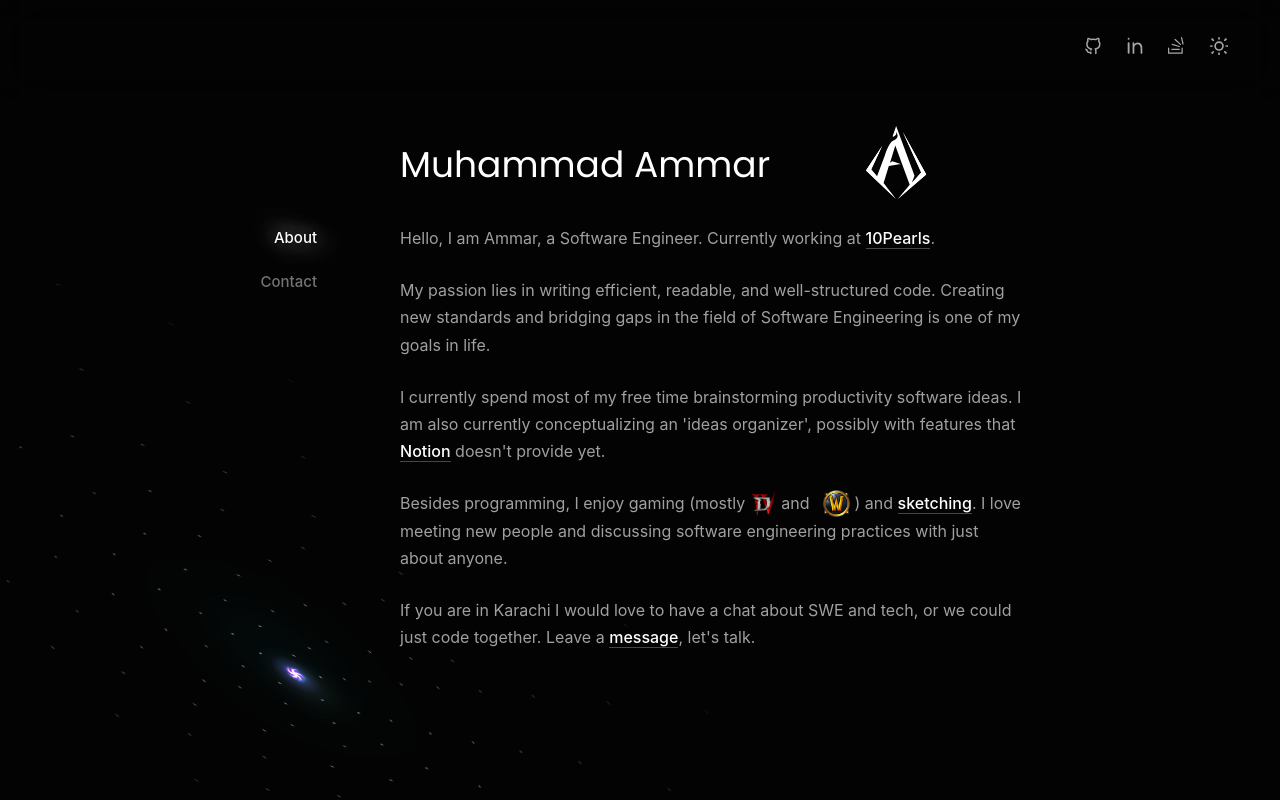
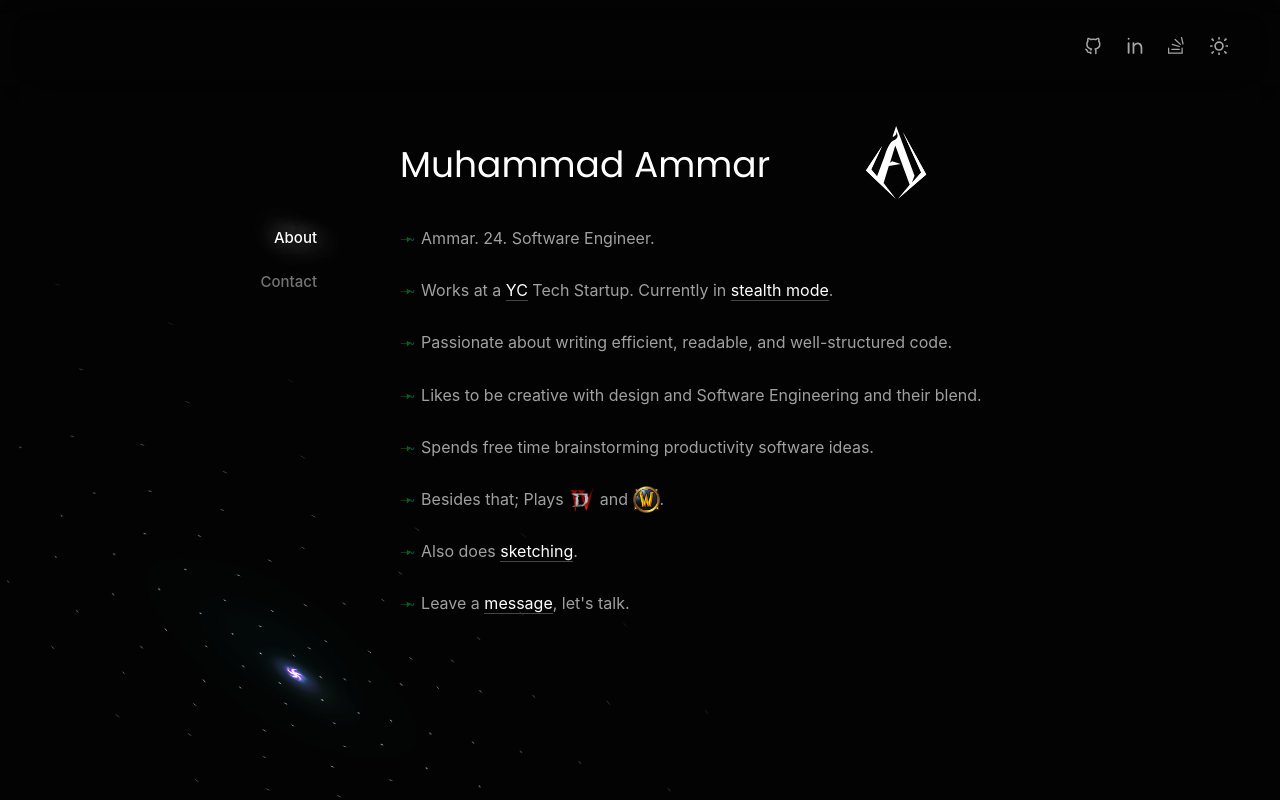
Before and after one commit to Fanoflix/personal-portfolio, a Vue app: page /about in a window 1280 px wide. Built offline with nearby package versions, Linux system fonts and the light colour scheme; a web font is replaced by a local one.

Commit message:
Updated to reflect my new endeavors

```diff
--- /dev/null
+++ b/src/components/fancylineperfix/FancyLinePrefix.vue
@@ -0,0 +1,30 @@
+<template>
+  <span class="line-cli-icon"> &#129058; <span> ~ </span></span>
+</template>
+
+<script lang="ts">
+export default {
+  name: "FancyLinePrefix",
+}
+</script>
+
+<style lang="scss">
+@import "@/assets/variables";
+.line-cli-icon {
+  color: $success-light;
+  opacity: 0.5;
+  font-size: 13px;
+
+  span {
+    color: rgb(2, 151, 151);
+    margin-left: -8px;
+    bottom: 1px;
+  }
+
+  &::after {
+    content: "";
+    margin-right: 2px;
+    bottom: 5px;
+  }
+}
+</style>
--- a/src/components/illustrations/SpiralIllustration.vue
+++ b/src/components/illustrations/SpiralIllustration.vue
@@ -146,8 +146,8 @@ svg {
   width: 66vw;
   min-height: 550px;
   min-width: 570px;
+  will-change: transform;
   transform: skew(40deg, 5deg) translate3d(0, 0, 0);
-  will-change: transform filter;
   transition: filter 2.5s ease-in;
   filter: invert(1) brightness(0.3) contrast(2);
 
--- a/src/components/inlinelink/FInlineLink.vue
+++ b/src/components/inlinelink/FInlineLink.vue
@@ -1,3 +1,4 @@
+
 <template>
   <RouterLink v-if="to" :to="to" class="inline-link" :class="linkClasses">
     <slot> </slot>
@@ -53,7 +54,7 @@ const linkClasses = computed(() => {
 
   text-decoration: none;
   color: $black;
-  font-weight: 600;
+  font-weight: 400;
 
   &.underlined {
     border-bottom: 1px solid rgb(200, 200, 200);
@@ -65,7 +66,7 @@ const linkClasses = computed(() => {
 
 .inline-link.dark {
   color: $white;
-  font-weight: 500;
+  font-weight: 400;
 
   &.underlined {
     border-bottom: 1px solid rgb(70, 70, 70);
--- a/src/components/tooltip/FToolTip.vue
+++ b/src/components/tooltip/FToolTip.vue
@@ -68,8 +68,9 @@ export default {
   .tooltip {
     position: absolute;
     display: block;
-    top: 0%;
     left: 50%;
+
+    max-width: 200px;
 
     display: flex;
 
@@ -97,7 +98,7 @@ export default {
     }
 
     &.top {
-      top: 0%;
+      top: 0;
       transform: translate(-50%, -150%);
 
       .arrow {
--- a/src/views/Home/HomeViewAbout.vue
+++ b/src/views/Home/HomeViewAbout.vue
@@ -6,26 +6,41 @@
     </div>
 
     <p>
-      Hello, I am Ammar, a Software Engineer. Currently working at
-      <FInlineLink href="https://10pearls.com/">10Pearls</FInlineLink>.
+      <FancyLinePrefix />
+      Ammar. 24. Software Engineer.
     </p>
 
     <p>
-      My passion lies in writing efficient, readable, and well-structured code.
-      Creating new standards and bridging gaps in the field of Software
-      Engineering is one of my goals in life.
+      <FancyLinePrefix />
+
+      Works at a
+      <FInlineLink href="https://www.ycombinator.com/">YC</FInlineLink>
+      Tech Startup. Currently in
+      <FInlineLink href="https://www.linkedin.com/company/stealth-startup-51"
+        >stealth mode</FInlineLink
+      >.
     </p>
 
     <p>
-      I currently spend most of my free time brainstorming productivity software
-      ideas. I am also currently conceptualizing an 'ideas organizer', possibly
-      with features that
-      <FInlineLink href="https://www.notion.so">Notion</FInlineLink> doesn't
-      provide yet.
+      <FancyLinePrefix />
+
+      Passionate about writing efficient, readable, and well-structured code.
     </p>
 
     <p>
-      Besides programming, I enjoy gaming (mostly
+      <FancyLinePrefix />
+      Likes to be creative with design and Software Engineering and their blend.
+    </p>
+
+    <p>
+      <FancyLinePrefix />
+      Spends free time brainstorming productivity software ideas.
+    </p>
+
+    <p>
+      <FancyLinePrefix />
+      Besides that; Plays
+
       <FToolTip title="Diablo IV" placement="top">
         <FInlineLink
           :underlined="false"
@@ -38,7 +53,7 @@
           />
         </FInlineLink>
       </FToolTip>
-      and &nbsp;
+      and
       <FToolTip title="World of Warcraft" placement="top">
         <FInlineLink
           :underlined="false"
@@ -49,18 +64,20 @@
             src="../../assets/icons/wow100x100.png"
             alt="World of Warcraft"
           />
-        </FInlineLink>
-      </FToolTip>
-      ) and
-      <FInlineLink href="https://www.instagram.com/fanoflix.art/"
-        >sketching</FInlineLink
-      >. I love meeting new people and discussing software engineering practices
-      with just about anyone.
+        </FInlineLink> </FToolTip
+      >.
     </p>
 
     <p>
-      If you are in Karachi I would love to have a chat about SWE and tech, or
-      we could just code together. Leave a
+      <FancyLinePrefix />
+      Also does
+      <FInlineLink href="https://www.instagram.com/fanoflix.art/"
+        >sketching</FInlineLink
+      >.
+    </p>
+
+    <p>
+      <FancyLinePrefix /> Leave a
       <FInlineLink to="/contact">message</FInlineLink>, let's talk.
     </p>
   </div>
@@ -70,12 +87,13 @@
 import MyLogo from "@/components/mylogo/MyLogo.vue"
 import FInlineLink from "@/components/inlinelink/FInlineLink.vue"
 import FToolTip from "@/components/tooltip/FToolTip.vue"
+import FancyLinePrefix from "@/components/fancylineperfix/FancyLinePrefix.vue"
 </script>
 
 <script lang="ts">
 export default {
   name: "HomeView",
-  components: { FToolTip, FInlineLink },
+  components: { FToolTip, FInlineLink, MyLogo, FancyLinePrefix },
 }
 </script>
 
--- a/src/views/Home/HomeViewContact.vue
+++ b/src/views/Home/HomeViewContact.vue
@@ -39,30 +39,32 @@
 
         <KeybindGraphic
           v-if="!isDark"
-          keybindText="Ctrl + enter"
+          keybindText="Ctrl / command + enter"
           :bordered="true"
+          border-radius="3px"
           uppercase
-          backgroundColor="rgb(220,220,220)"
-          borderColor="rgb(150,150,150)"
-          elevationColor="rgb(135,135,135)"
-          fontColor="rgb(40,40,40)"
-          elevation="4px"
-          fontSize="10px"
-          padding="3px"
-          :fontWeight="700"
+          backgroundColor="rgb(235,235,235)"
+          borderColor="rgb(130,130,130)"
+          elevationColor="rgb(130,130,130)"
+          fontColor="rgb(20,20,20)"
+          elevation="3px"
+          fontSize="11px"
+          padding="5px"
+          :fontWeight="500"
         />
         <KeybindGraphic
           v-else
-          keybindText="Ctrl + enter"
+          keybindText="Ctrl / command + enter"
           :bordered="true"
+          border-radius="3px"
           uppercase
-          borderColor="rgb(65,65,65)"
-          elevationColor="rgb(40,40,40)"
-          backgroundColor="rgb(25,25,25)"
-          elevation="4px"
-          fontSize="10px"
-          padding="3px"
-          :fontWeight="700"
+          borderColor="rgb(55,55,55)"
+          elevationColor="rgb(70,70,70)"
+          backgroundColor="rgb(15,15,15)"
+          elevation="3px"
+          fontSize="11px"
+          padding="5px"
+          :fontWeight="500"
         />
         to send.
       </i>
```
